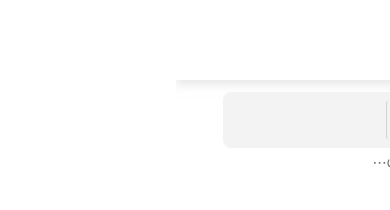
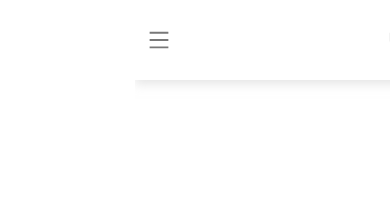
Before and after one commit to alichatraei/Shopping-store-with-react-, a React (Create React App) app: page / in a window 390 px wide. Shown: the top 210 px of the page. Built offline with nearby package versions, Linux system fonts and the light colour scheme; the HTML template or start-up script is replaced by a standard one.

Commit message:
Complete offcanvas

```diff
--- a/src/Components/DropDownMenu/DropDownMenu.tsx
+++ b/src/Components/DropDownMenu/DropDownMenu.tsx
@@ -2,13 +2,13 @@ import React from "react";
 import { Dropdown } from "react-bootstrap";
 import { BiChevronDown } from "react-icons/bi";
 import DropDownMenuStyles from "./DropDownMenuStyles.module.css";
-const DropDownMenu = (): JSX.Element => {
+const DropDownMenu = ({ leftBorder }: { leftBorder?: boolean }): JSX.Element => {
   return (
     <>
       <Dropdown className={`h-100 ${DropDownMenuStyles.dropDown}`}>
         <Dropdown.Toggle
           variant="transparent"
-          className={DropDownMenuStyles.dropDownToggleBtn}
+          className={`${!leftBorder ? 'border-0' : false} ${DropDownMenuStyles.dropDownToggleBtn}`}
           id="dropdown-basic"
         >
           دسته بندی ها
--- /dev/null
+++ b/src/Components/OffCanvas/OffCanvas.tsx
@@ -0,0 +1,31 @@
+import React, { useState } from 'react'
+import { Offcanvas } from 'react-bootstrap';
+import { SearchMenuBox, DropDownMenu } from '../';
+import { AiOutlineMenu } from 'react-icons/ai'
+
+const OffCanvas = () => {
+    const [show, setShow] = useState(false);
+    const handleClose = () => setShow(false);
+    const handleShow = () => setShow(true);
+
+    return (
+        <div className="h-100 d-flex align-items-center justify-content-center">
+            <AiOutlineMenu size="1.5rem" color="#787878" onClick={handleShow} style={{ height: '100%' }} />
+            <Offcanvas className="bg-light h-100" show={show} onHide={handleClose} placement="end" name="start">
+                <Offcanvas.Header closeButton className="h-auto">
+                    <Offcanvas.Title className="h-auto">منو</Offcanvas.Title>
+                </Offcanvas.Header>
+                <Offcanvas.Body className="w-100 h-100">
+                    <div className="searchBox h-auto w-100 my-4">
+                        <SearchMenuBox />
+                    </div>
+                    <div className="dropDownMenu h-auto w-100">
+                        <DropDownMenu leftBorder={false} />
+                    </div>
+                </Offcanvas.Body>
+            </Offcanvas>
+        </div >
+    )
+}
+
+export default OffCanvas
--- a/src/Components/SearchMenuBox/SearchMenuBox.tsx
+++ b/src/Components/SearchMenuBox/SearchMenuBox.tsx
@@ -5,16 +5,16 @@ import { FiSearch } from "react-icons/fi";
 import SearchMenuBoxStyles from "./SearchMenuBox.module.css";
 const SearchMenuBox = (): JSX.Element => {
   return (
-    <div className={SearchMenuBoxStyles.searchMenuContainer}>
+    <div className={`${SearchMenuBoxStyles.searchMenuContainer}`}>
       <Container fluid className="h-100 w-100 p-0">
         <Row className="h-100 align-items-center w-100 m-0 justify-md-content-evenly ">
-          <Col className="h-100 d-flex align-items-center p-0 w-auto">
+          <Col className="h-100 d-none d-md-flex align-items-center p-0 w-auto">
             <DropDownMenu />
           </Col>
           <Col className="h-100 p-0">
             <SearchInput />
           </Col>
-          <Col className="h-100 d-none d-md-flex p-0 justify-content-end float-left">
+          <Col className="h-100 d-flex p-0 justify-content-end">
             <FiSearch className="h-100" color="#818181" />
           </Col>
         </Row>
--- a/src/Components/index.ts
+++ b/src/Components/index.ts
@@ -2,5 +2,5 @@ import SearchMenuBox from "./SearchMenuBox/SearchMenuBox";
 import DropDownMenu from "./DropDownMenu/DropDownMenu";
 import SearchInput from "./SearchInput/SearchInput";
 import HeaderIconsBox from "./HeaderIconsBox/HeaderIconsBox";
-
-export { SearchMenuBox, DropDownMenu, SearchInput,HeaderIconsBox };
+import OffCanvas from "./OffCanvas/OffCanvas";
+export { SearchMenuBox, DropDownMenu, SearchInput,HeaderIconsBox,OffCanvas };
--- a/src/Layout/HeaderLayout/HeaderLayout.module.css
+++ b/src/Layout/HeaderLayout/HeaderLayout.module.css
@@ -4,3 +4,13 @@
   padding: 0 2.2rem;
   box-shadow: 0px 4px 10px rgba(204, 204, 204, 0.5);
 }
+
+.logoImage {
+  height: 100%;
+}
+
+@media screen and (max-width: 500px) {
+  .header {
+    padding: 0;
+  }
+}
--- a/src/Layout/HeaderLayout/HeaderLayout.tsx
+++ b/src/Layout/HeaderLayout/HeaderLayout.tsx
@@ -2,20 +2,23 @@ import React from "react";
 import Logo from "../../Assets/Images/Logo.svg";
 import { Container, Col, Row } from "react-bootstrap";
 import HeaderLayoutStyles from "./HeaderLayout.module.css";
-import { SearchMenuBox, HeaderIconsBox } from "../../Components";
+import { SearchMenuBox, HeaderIconsBox, OffCanvas } from "../../Components";
 
 const HeaderLayout = () => {
   return (
     <header className={HeaderLayoutStyles.header}>
       <Container fluid className="h-100">
-        <Row className="h-100 justify-content-between">
-          <Col xs={12} md={2} lg={2} className="h-100">
+        <Row className="h-100 justify-content-between align-items-center">
+          <Col xs={4} md={2} lg={2} className={`${HeaderLayoutStyles.logoImage}`}>
             <img src={Logo} alt={Logo} title={Logo} className="h-100" />
           </Col>
+          <Col className="h-100 d-block d-md-none d-flex justify-content-end">
+            <OffCanvas />
+          </Col>
           <Col
-            xs={12}
+            xs={8}
             sm={6}
-            className="h-100 d-flex align-items-center justify-content-center"
+            className="h-100 d-none d-md-flex align-items-center justify-content-center"
           >
             <SearchMenuBox />
           </Col>
```
